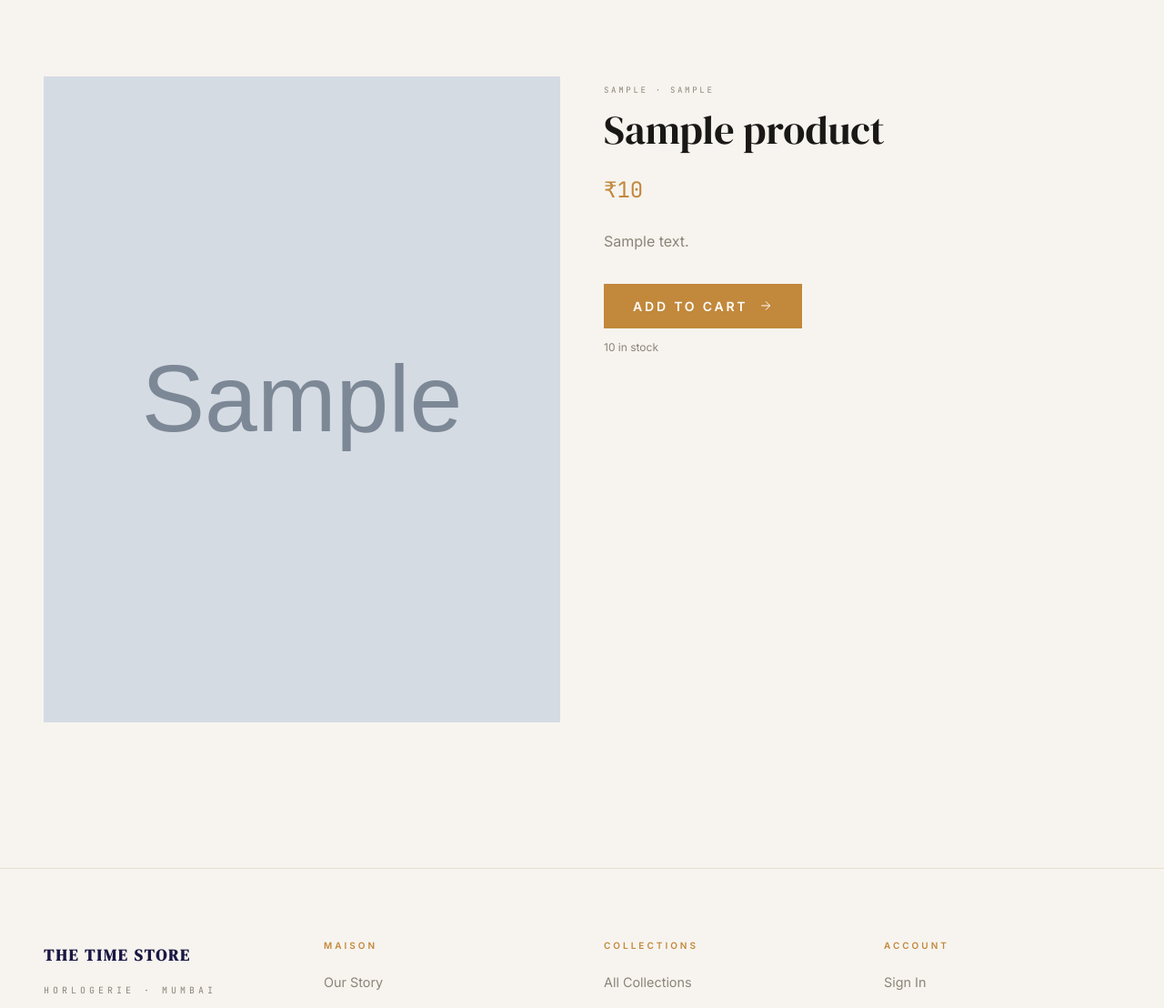
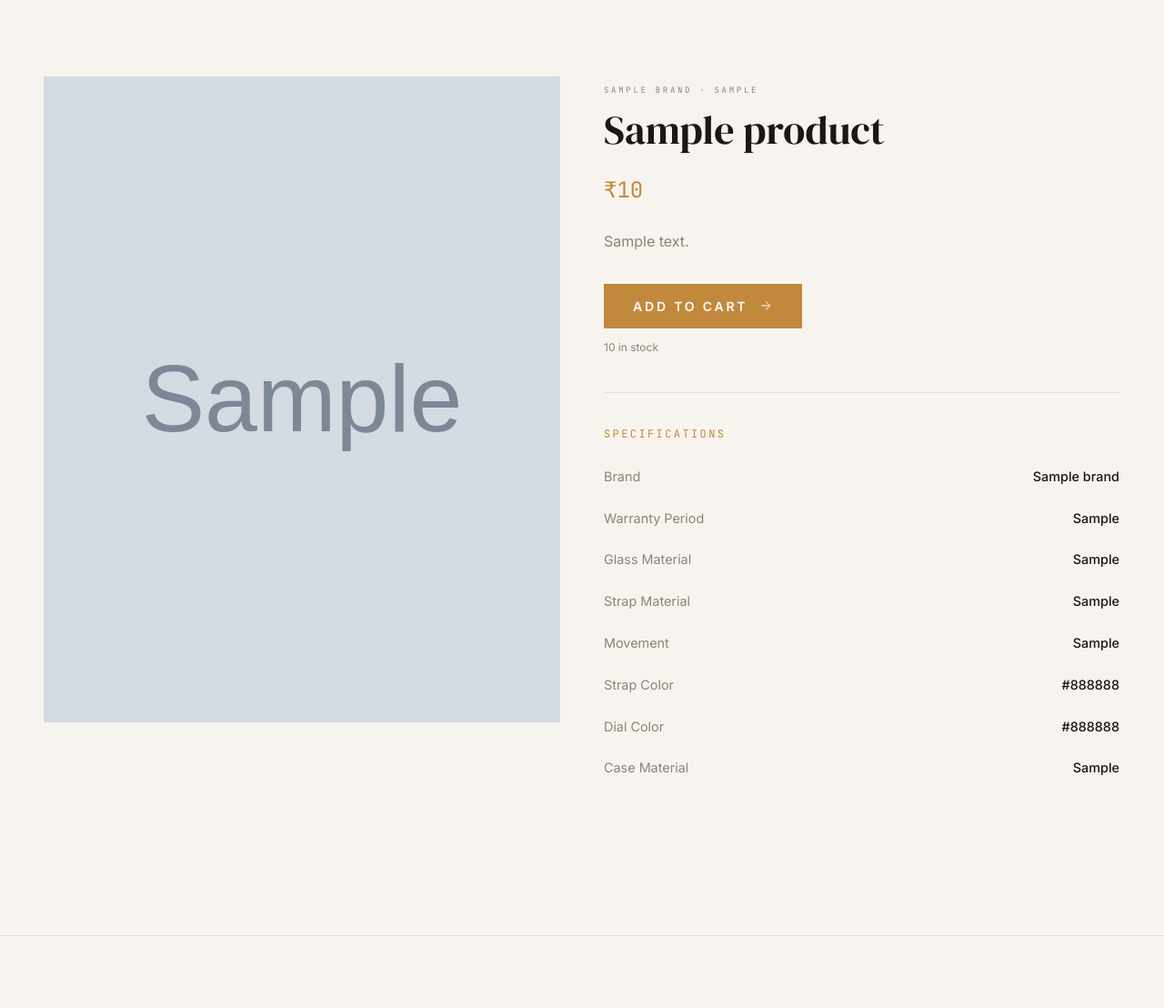
Before and after one commit to therajesh1/timestore, a Django app: page /products/1/ in a window 1280 px wide. Shown: the part 201-1309 px from the top of the page at 91% size. Run offline with Django 5.2, Linux system fonts and the light colour scheme; tables that the repository leaves empty hold one stand-in row (values such as "Sample post"); grey boxes marked "Sample" are stand-in pictures.

Commit message:
Implement automated ref generation, subbrand selection option, replace tagline with description, and add seven product specifications

```diff
--- a/store/forms.py
+++ b/store/forms.py
@@ -22,10 +22,12 @@ class ProductForm(forms.ModelForm):
         model = Product
         fields = [
             "ref", "ean_code", "name", "model_number", "tts_model",
-            "brand", "sub_brand", "category", "product_type", "colour", "collection", "tagline",
+            "brand", "sub_brand", "category", "product_type", "colour", "collection",
             "image", "image_url",
             "mrp", "price", "gst_percent", "hsn_code", "min_qty",
             "stock", "featured", "description", "remark",
+            "warranty_period", "glass_material", "strap_material",
+            "movement", "strap_color", "dial_color", "case_material",
         ]
         widgets = {
             "description": forms.Textarea(attrs={"rows": 3}),
@@ -42,7 +44,7 @@ class BrandForm(forms.ModelForm):
 class SubBrandForm(forms.ModelForm):
     class Meta:
         model = SubBrand
-        fields = ["name"]
+        fields = ["brand", "name"]
 
 
 class OrderStatusForm(forms.ModelForm):
--- a/store/models.py
+++ b/store/models.py
@@ -64,7 +64,6 @@ class Product(models.Model):
     # Product Master
     ean_code = models.CharField("EAN code", max_length=13, blank=True, default="")
     name = models.CharField("Product name", max_length=120)
-    tagline = models.CharField(max_length=160)
     ref = models.CharField("Product ID / ref. code", max_length=20, unique=True)
     model_number = models.CharField("Model", max_length=50, blank=True, default="")
     tts_model = models.CharField("TTS model", max_length=50, blank=True, default="")
@@ -74,6 +73,15 @@ class Product(models.Model):
     product_type = models.CharField("Type", max_length=50, blank=True, default="")
     colour = models.CharField(max_length=30, blank=True, default="")
     collection = models.CharField(max_length=50, blank=True, default="")
+
+    # Specifications
+    warranty_period = models.CharField("Warranty Period", max_length=120, blank=True, default="")
+    glass_material = models.CharField("Glass Material", max_length=120, blank=True, default="")
+    strap_material = models.CharField("Strap Material", max_length=120, blank=True, default="")
+    movement = models.CharField("Movement", max_length=120, blank=True, default="")
+    strap_color = models.CharField("Strap Color", max_length=120, blank=True, default="")
+    dial_color = models.CharField("Dial Color", max_length=120, blank=True, default="")
+    case_material = models.CharField("Case Material", max_length=120, blank=True, default="")
 
     # Pricing & tax
     mrp = models.DecimalField("MRP", max_digits=12, decimal_places=2, default=0, help_text="Maximum retail price, in INR")
--- a/store/views.py
+++ b/store/views.py
@@ -173,7 +173,12 @@ def product_create(request):
             messages.success(request, f"{product.name} added to the catalog.")
             return redirect("product_manage_list")
     else:
-        form = ProductForm()
+        count = Product.objects.count()
+        next_ref = str(count + 1)
+        while Product.objects.filter(ref=next_ref).exists():
+            count += 1
+            next_ref = str(count + 1)
+        form = ProductForm(initial={"ref": next_ref})
     return render(request, "store/product_form.html", {"form": form, "is_new": True})
 
 
@@ -226,19 +231,17 @@ def brand_detail(request, pk):
                 form.save()
                 messages.success(request, "Brand updated.")
                 return redirect("brand_detail", pk=brand.pk)
-            subbrand_form = SubBrandForm()
+            subbrand_form = SubBrandForm(initial={"brand": brand})
         else:
             form = BrandForm(instance=brand)
             subbrand_form = SubBrandForm(request.POST)
             if subbrand_form.is_valid():
-                sub_brand = subbrand_form.save(commit=False)
-                sub_brand.brand = brand
-                sub_brand.save()
-                messages.success(request, f"Sub-brand “{sub_brand.name}” added to {brand.name}.")
+                sub_brand = subbrand_form.save()
+                messages.success(request, f"Sub-brand “{sub_brand.name}” added to {sub_brand.brand.name}.")
                 return redirect("brand_detail", pk=brand.pk)
     else:
         form = BrandForm(instance=brand)
-        subbrand_form = SubBrandForm()
+        subbrand_form = SubBrandForm(initial={"brand": brand})
     return render(request, "store/brand_detail.html", {
         "brand": brand,
         "form": form,
--- a/templates/store/_product_card.html
+++ b/templates/store/_product_card.html
@@ -4,7 +4,7 @@
     <span class="ref mono">{{ product.ref }}</span>
   </a>
   <div class="info">
-    <p class="tagline mono">{{ product.tagline }}</p>
+    <p class="tagline mono">{{ product.description|truncatechars:50 }}</p>
     <h3 class="name"><a href="{% url 'product_detail' product.pk %}">{{ product.name }}</a></h3>
     <p class="price mono">{{ product.formatted_price }}</p>
   </div>
--- a/templates/store/product_detail.html
+++ b/templates/store/product_detail.html
@@ -7,7 +7,7 @@
       <img src="{{ product.display_image }}" alt="{{ product.name }}" style="width:100%; height:100%; object-fit:cover;" />
     </div>
     <div>
-      <p class="mono" style="font-size:9px; letter-spacing:0.3em; text-transform:uppercase; color:var(--muted-foreground);">{{ product.ref }} · {{ product.tagline }}</p>
+      <p class="mono" style="font-size:9px; letter-spacing:0.3em; text-transform:uppercase; color:var(--muted-foreground);">{{ product.brand.name|default:"Atelier" }} · {{ product.ref }}</p>
       <h1 style="font-size: 2.75rem; margin: 0.75rem 0 1.25rem;">{{ product.name }}</h1>
       <p class="mono" style="font-size:1.5rem; color: var(--accent); margin-bottom: 1.5rem;">{{ product.formatted_price }}</p>
       {% if product.description %}
@@ -27,6 +27,62 @@
       {% else %}
         <p class="mono" style="color:#B3261E; text-transform:uppercase; letter-spacing:0.1em; font-size:0.85rem;">Out of stock</p>
       {% endif %}
+
+      <div style="margin-top: 2.5rem; border-top: 1px solid var(--border); padding-top: 1.5rem;">
+        <p class="mono" style="font-size:0.75rem; letter-spacing:0.2em; text-transform:uppercase; color:var(--accent); margin-bottom:1rem;">Specifications</p>
+        <table style="width: 100%; border-collapse: collapse; font-size: 0.9rem; line-height: 2;">
+          <tbody>
+            {% if product.brand %}
+            <tr style="border-bottom: 1px solid rgba(255,255,255,0.05);">
+              <td style="color: var(--muted-foreground); padding: 0.5rem 0;">Brand</td>
+              <td style="text-align: right; font-weight: 500;">{{ product.brand.name }}</td>
+            </tr>
+            {% endif %}
+            {% if product.warranty_period %}
+            <tr style="border-bottom: 1px solid rgba(255,255,255,0.05);">
+              <td style="color: var(--muted-foreground); padding: 0.5rem 0;">Warranty Period</td>
+              <td style="text-align: right; font-weight: 500;">{{ product.warranty_period }}</td>
+            </tr>
+            {% endif %}
+            {% if product.glass_material %}
+            <tr style="border-bottom: 1px solid rgba(255,255,255,0.05);">
+              <td style="color: var(--muted-foreground); padding: 0.5rem 0;">Glass Material</td>
+              <td style="text-align: right; font-weight: 500;">{{ product.glass_material }}</td>
+            </tr>
+            {% endif %}
+            {% if product.strap_material %}
+            <tr style="border-bottom: 1px solid rgba(255,255,255,0.05);">
+              <td style="color: var(--muted-foreground); padding: 0.5rem 0;">Strap Material</td>
+              <td style="text-align: right; font-weight: 500;">{{ product.strap_material }}</td>
+            </tr>
+            {% endif %}
+            {% if product.movement %}
+            <tr style="border-bottom: 1px solid rgba(255,255,255,0.05);">
+              <td style="color: var(--muted-foreground); padding: 0.5rem 0;">Movement</td>
+              <td style="text-align: right; font-weight: 500;">{{ product.movement }}</td>
+            </tr>
+            {% endif %}
+            {% if product.strap_color %}
+            <tr style="border-bottom: 1px solid rgba(255,255,255,0.05);">
+              <td style="color: var(--muted-foreground); padding: 0.5rem 0;">Strap Color</td>
+              <td style="text-align: right; font-weight: 500;">{{ product.strap_color }}</td>
+            </tr>
+            {% endif %}
+            {% if product.dial_color %}
+            <tr style="border-bottom: 1px solid rgba(255,255,255,0.05);">
+              <td style="color: var(--muted-foreground); padding: 0.5rem 0;">Dial Color</td>
+              <td style="text-align: right; font-weight: 500;">{{ product.dial_color }}</td>
+            </tr>
+            {% endif %}
+            {% if product.case_material %}
+            <tr style="border-bottom: 1px solid rgba(255,255,255,0.05);">
+              <td style="color: var(--muted-foreground); padding: 0.5rem 0;">Case Material</td>
+              <td style="text-align: right; font-weight: 500;">{{ product.case_material }}</td>
+            </tr>
+            {% endif %}
+          </tbody>
+        </table>
+      </div>
     </div>
   </div>
 
```
Also changed, not shown: store/management/commands/seed_products.py (+8 -9 lines), templates/store/brand_detail.html (+10 -3 lines), store/migrations/0005_remove_product_tagline_product_case_material_and_more.py (added).
